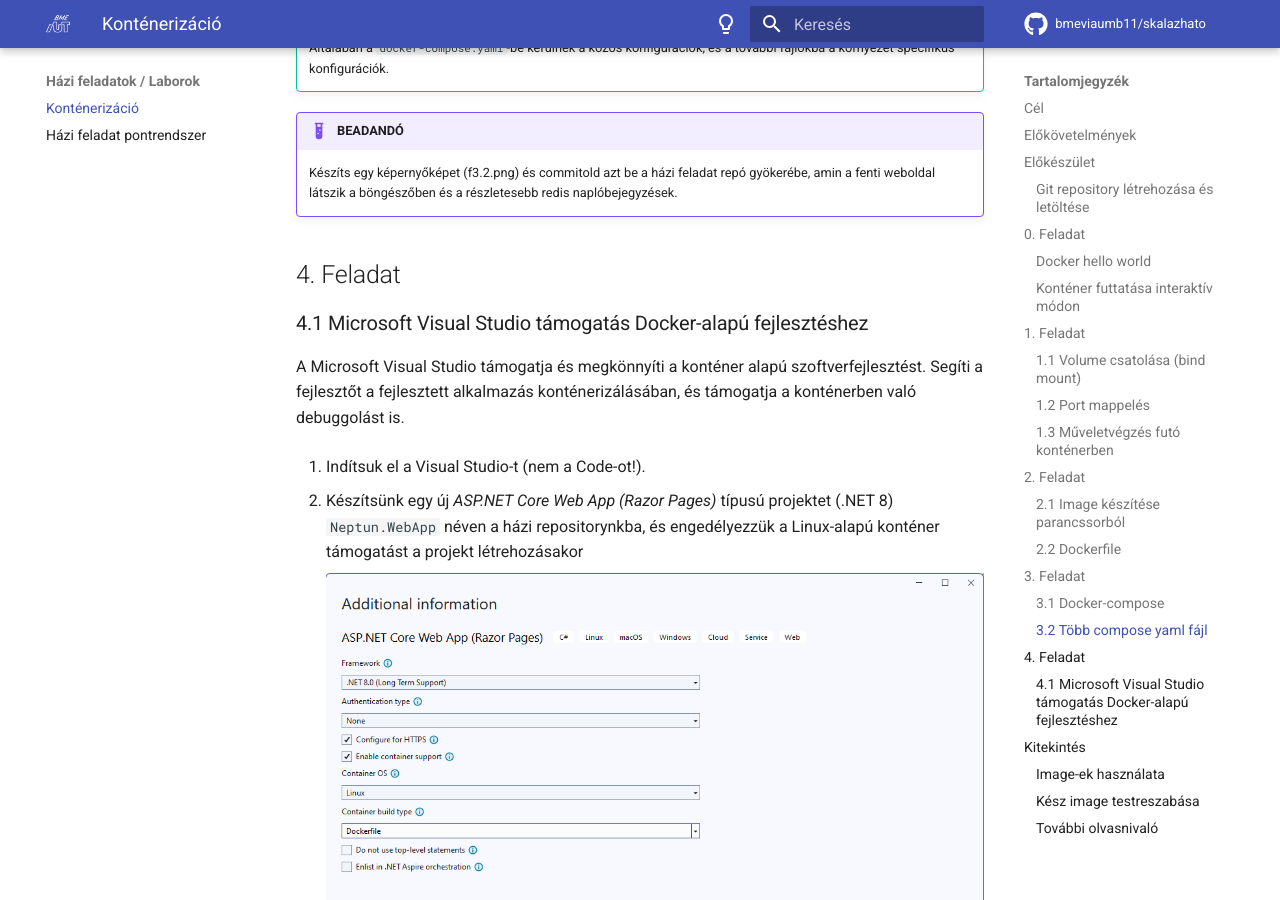
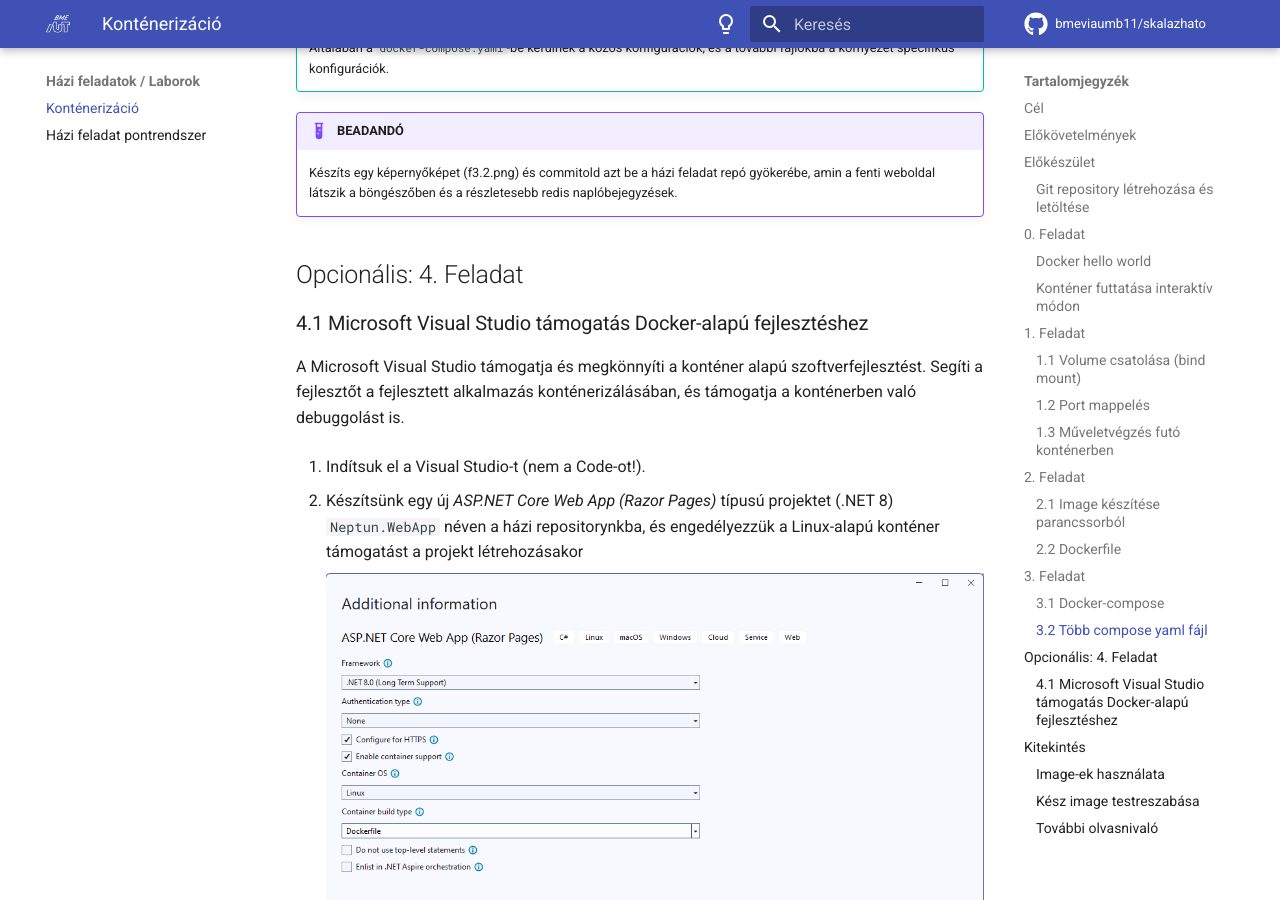
Before and after one commit to bmeviaumb11/skalazhato, an MkDocs documentation site: the page built from docs/homework/01-hw/index.md, in a window 1280 px wide and 900 px high, scrolled down 13069 px. Built offline with MkDocs 1.6.1 and Material for MkDocs 9.7.7, drawn with Linux system fonts in a browser that asks for light colours; emoji names are drawn with the system emoji font; comment, search, counter and statistics services are not loaded.

Commit message:
Update index.md

```diff
--- a/docs/homework/01-hw/index.md
+++ b/docs/homework/01-hw/index.md
@@ -598,7 +598,7 @@
 !!! example "BEADANDÓ"
     Készíts egy képernyőképet (f3.2.png) és commitold azt be a házi feladat repó gyökerébe, amin a fenti weboldal látszik a böngészőben és a részletesebb redis naplóbejegyzések.
 
-## 4. Feladat
+## Opcionális: 4. Feladat
 
 ### 4.1 Microsoft Visual Studio támogatás Docker-alapú fejlesztéshez
 
```
